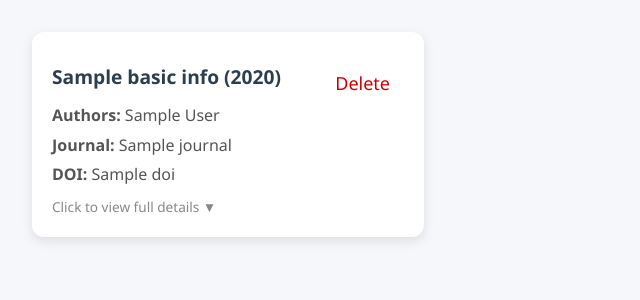
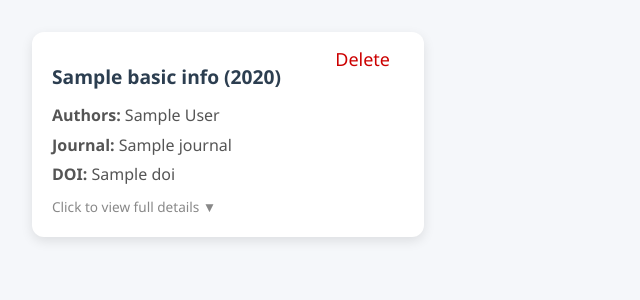
Before and after one commit to Karso2023/Literature-Review-Matrix, a Flask app: page /saved_matrix in a window 1280 px wide. Shown: the part 115-415 px from the top of the page, without its empty margins (0-640 px from the left). Run offline with Flask 3, Linux system fonts and the light colour scheme; a database or web service that is not in the repository returns one stand-in record (values such as "Sample title"); some libraries are stand-ins or nearby versions.

Commit message:
move del button a bit upper

```diff
--- a/static/css/matrix.css
+++ b/static/css/matrix.css
@@ -18,7 +18,8 @@
 
 .delete-btn {
   position: absolute;
-  top: 8px;
+  transform: translateY(-20px);
+  top: 4px;
   right: 10px;
   background-color: transparent;
   border: none;
```
